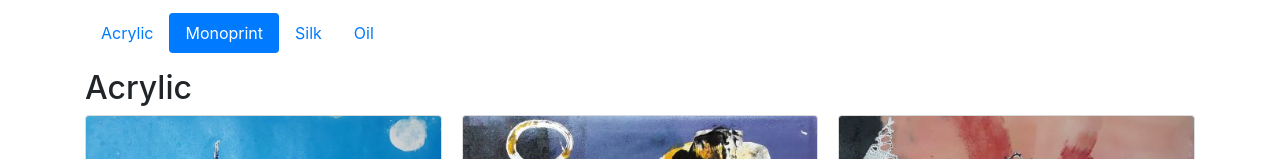
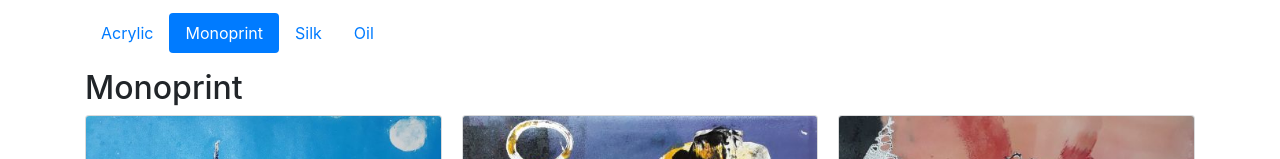
Before and after one commit to thuarte/thuarte.github.io, a plain HTML site: page gallery_monoprint.html in a window 1280 px wide. Shown: the part 160-319 px from the top of the page. Drawn offline with nearby package versions, Linux system fonts and the light colour scheme.

Commit message:
Update gallery_monoprint.html

```diff
--- a/gallery_monoprint.html
+++ b/gallery_monoprint.html
@@ -60,7 +60,7 @@
     </li>
   </ul>
 
-  <h2>Acrylic</h2>
+  <h2>Monoprint</h2>
 
   <div class="card-columns">
 
```
